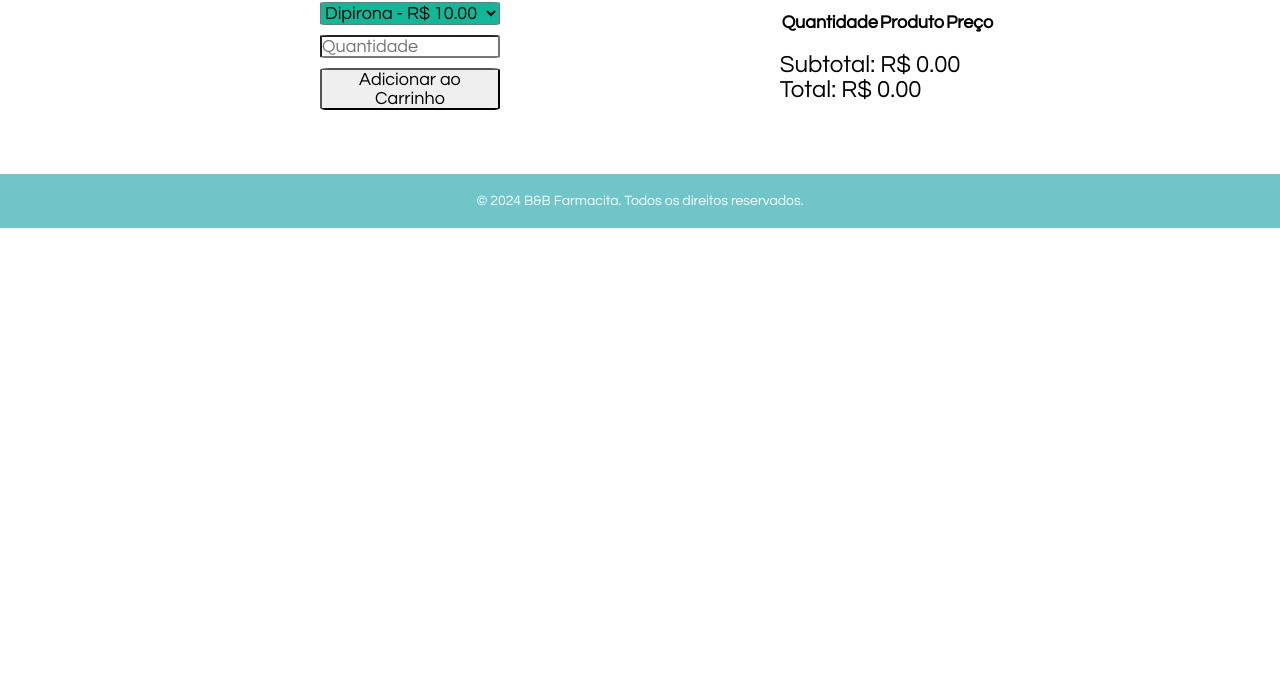
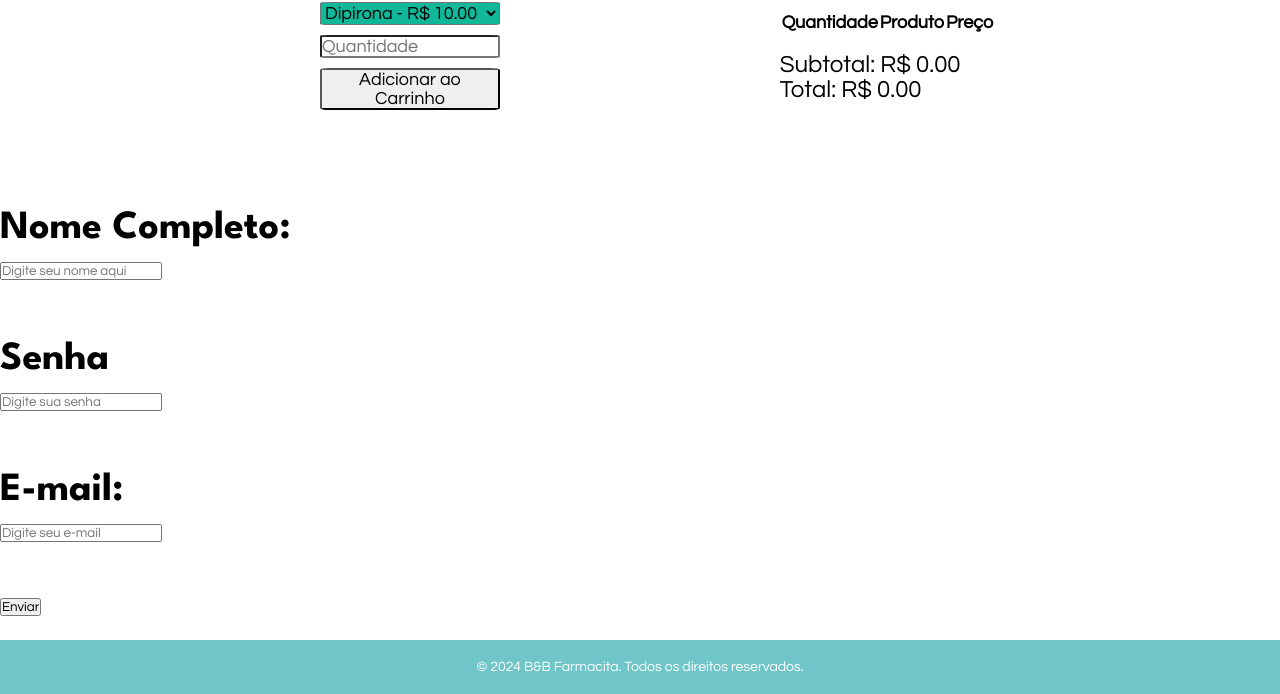
Before and after one commit to b3renner/bb_drugstore, a plain HTML site: page index.html in a window 1280 px wide. Shown: the part 710-1404 px from the top of the page. Before the commit the page ends 938 px from the top, so only its background shows below. Drawn offline with Linux system fonts and the light colour scheme; a web font is replaced by a local one.

Commit message:
Update index.html

```diff
--- a/index.html
+++ b/index.html
@@ -83,6 +83,22 @@
         <p id="total" class="questrial-regular">Total: R$ 0.00</p>
     </div>
 </section>
+
+<section id="formy">
+
+    <form method="get" action="envio_dados.php" id="form">
+        <br><br>
+    <h1 class="league-spartan">Nome Completo:</p> <input type="text" name="nome" class="questrial-regular" size= "20" placeholder="Digite seu nome aqui">
+    <br><br>
+    <h1 class="league-spartan">Senha</p> <input type="text" class="questrial-regular" name="senha" placeholder="Digite sua senha" size="20">
+    <br><br>
+    <h1 class="league-spartan">E-mail:</p> <input type="e-mail" class="questrial-regular" name="email" placeholder="Digite seu e-mail" size="20">
+    <br><br>
+    <input type="submit" class="questrial-regular" name="enviar" value="Enviar">
+
+</form>
+
+</section>
 </body>
 
 <footer class="questrial-regular">
```
